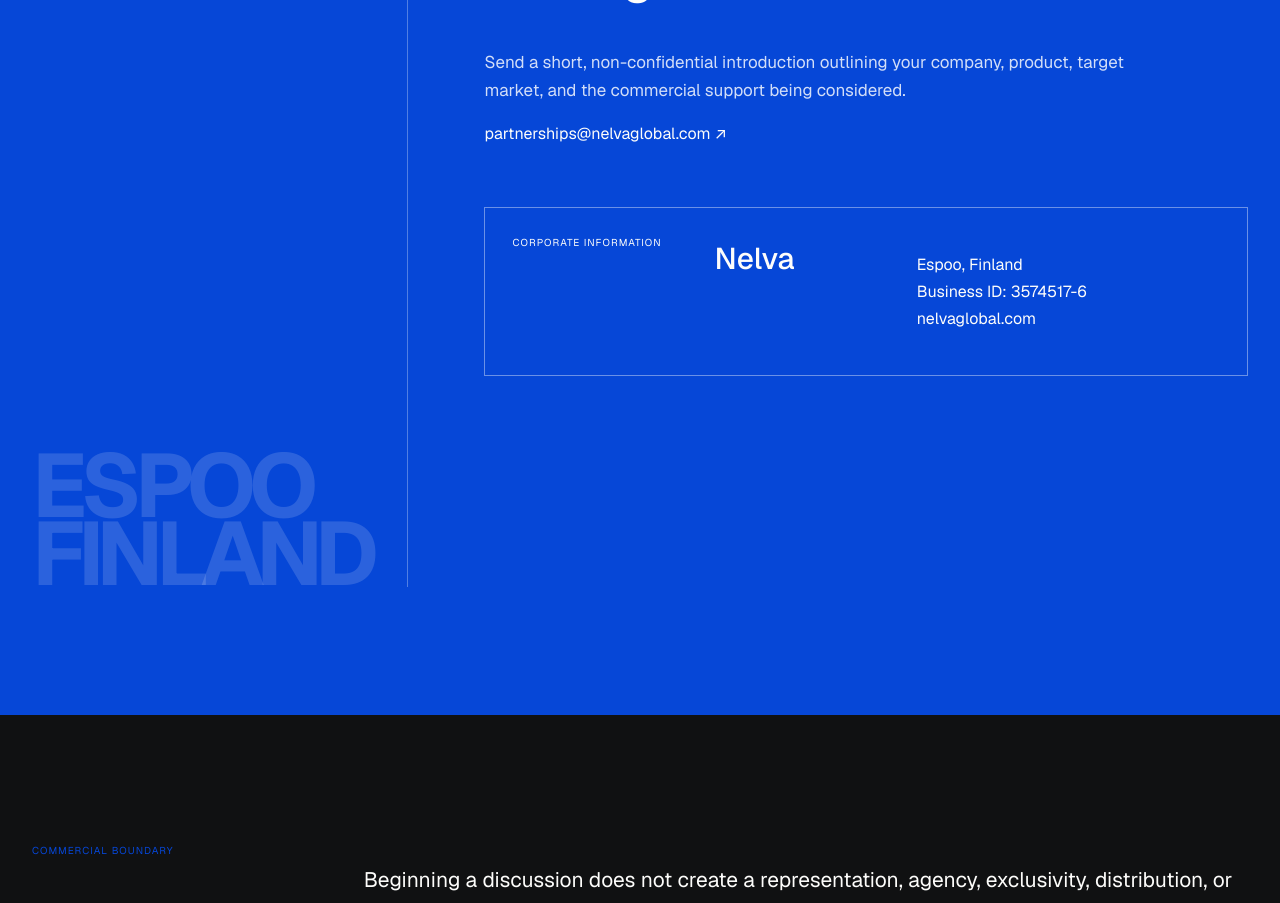
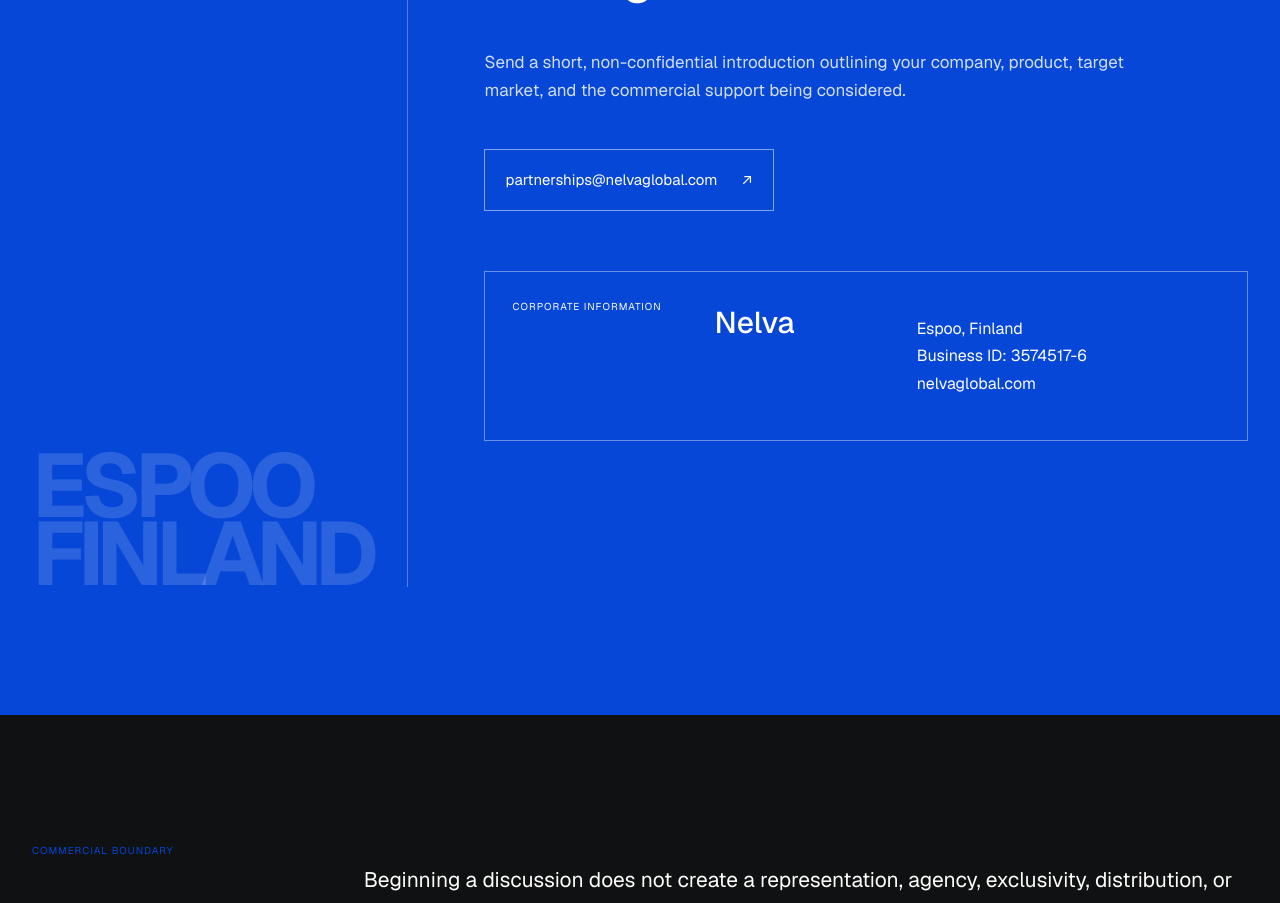
Before and after one commit to Maged-Mukred/Nelva, a Next.js app: page /contact in a window 1280 px wide. Shown: the part 2760-3663 px from the top of the page. Built offline with nearby package versions, Linux system fonts and the light colour scheme.

Commit message:
Update globals.css

```diff
--- a/app/globals.css
+++ b/app/globals.css
@@ -811,6 +811,26 @@ button, a { -webkit-tap-highlight-color: transparent; }
 .enquiry-grid span:nth-child(even) { padding-left: 30px; }
 .enquiry-grid i { align-self: flex-start; width: 50px; color: var(--blue); font-size: 10px; font-style: normal; }
 .official-contact { background: var(--blue); color: var(--white); }
+.contact-email-cta {
+  display: inline-flex;
+  align-items: center;
+  justify-content: space-between;
+  gap: 24px;
+  width: fit-content;
+  margin-top: 28px;
+  padding: 18px 20px;
+  border: 1px solid rgba(255, 255, 255, 0.5);
+  color: white;
+  text-decoration: none;
+  font-size: 15px;
+  transition: background-color 160ms ease, color 160ms ease;
+}
+
+.contact-email-cta:hover,
+.contact-email-cta:focus-visible {
+  background: white;
+  color: var(--blue);
+}
 .official-grid { display: grid; grid-template-columns: 3fr 9fr; min-height: 760px; }
 .official-label { padding-right: 35px; border-right: 1px solid rgba(255,255,255,.3); display: flex; flex-direction: column; gap: 9px; color: rgba(255,255,255,.72); font-size: 10px; text-transform: uppercase; letter-spacing: .1em; }
 .official-label strong { margin-top: auto; color: rgba(255,255,255,.15); font-size: clamp(61px, 7vw, 110px); line-height: .76; letter-spacing: -.08em; }
```
